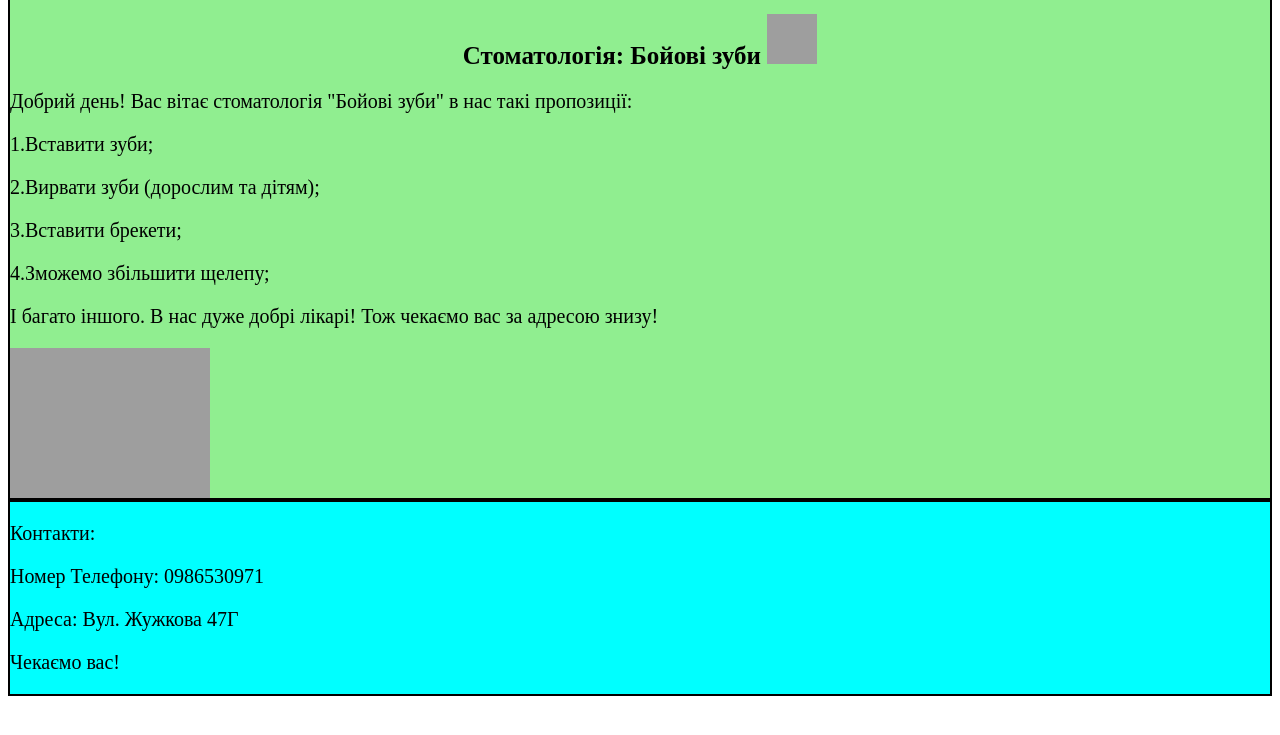
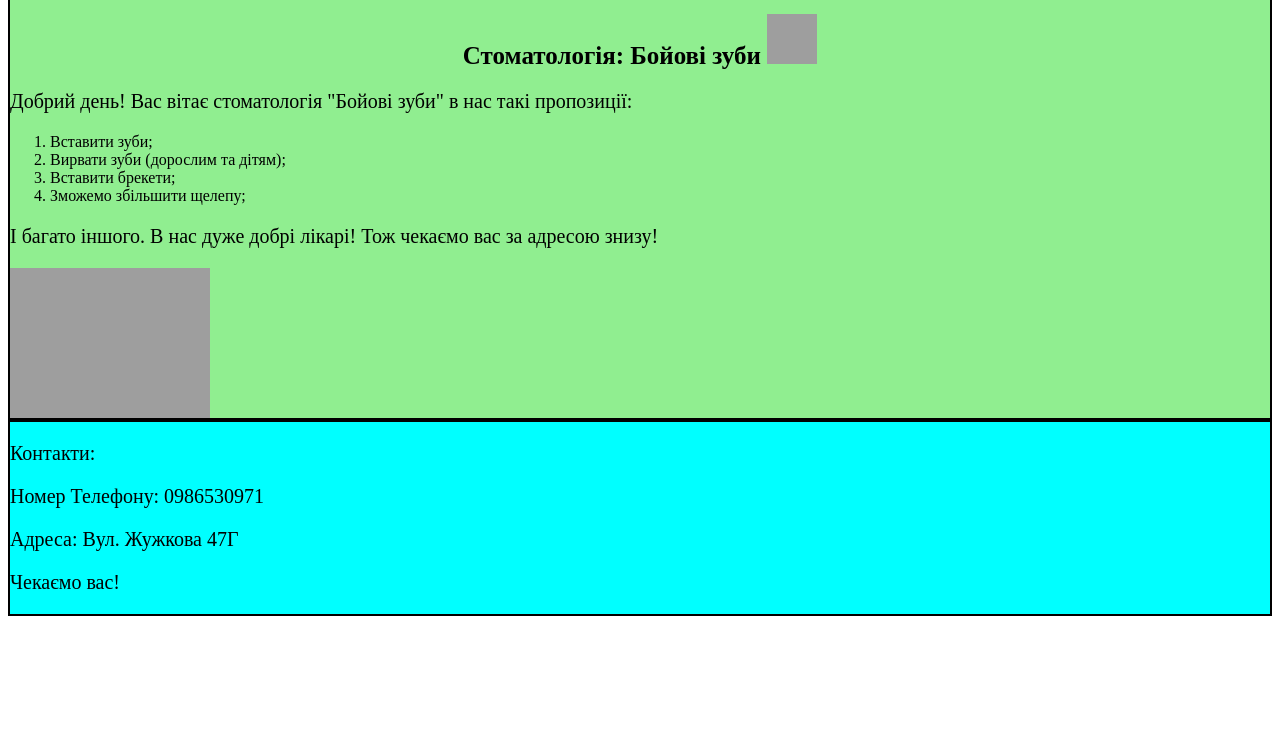
Before and after one commit to LOPOKIHE/Stomatologiya, a plain HTML site: page index.html in a window 1280 px wide. Shown: the part 45-780 px from the top of the page. Drawn offline with Linux system fonts and the light colour scheme; grey boxes are pictures that could not be loaded.

Commit message:
Update index.html

```diff
--- a/index.html
+++ b/index.html
@@ -1,5 +1,5 @@
 <html>
-    <title> </title>
+    <title> Стоматологія: головна </title>
     <head>
         <link rel="stylesheet"href="style.css"/>
     </head>
@@ -12,10 +12,12 @@
     <main>
         <h1> Стоматологія: Бойові зуби <img src="https://cdn.pixabay.com/photo/2018/03/22/05/52/dentist-3249382_640.png" width="50px" height="50px"/> </h1>
         <p>Добрий день! Вас вітає стоматологія "Бойові зуби" в нас такі пропозиції: </p>
-            <p> 1.Вставити зуби;</p>
-            <p> 2.Вирвати зуби (дорослим та дітям);</p>
-            <p> 3.Вставити брекети;</p>
-            <p> 4.Зможемо збільшити щелепу;</p>
+        <ol>
+            <li> Вставити зуби;</li>
+            <li> Вирвати зуби (дорослим та дітям);</li>
+            <li> Вставити брекети;</li>
+            <li>Зможемо збільшити щелепу;</li>
+        </ol>
             <p> І багато іншого. В нас дуже добрі лікарі! Тож чекаємо вас за адресою знизу!</p>
             <img src="https://cdn.pixabay.com/photo/2024/02/16/06/26/dentist-8576790_1280.png" width="200px" height="150px"/>
     </main>
```
